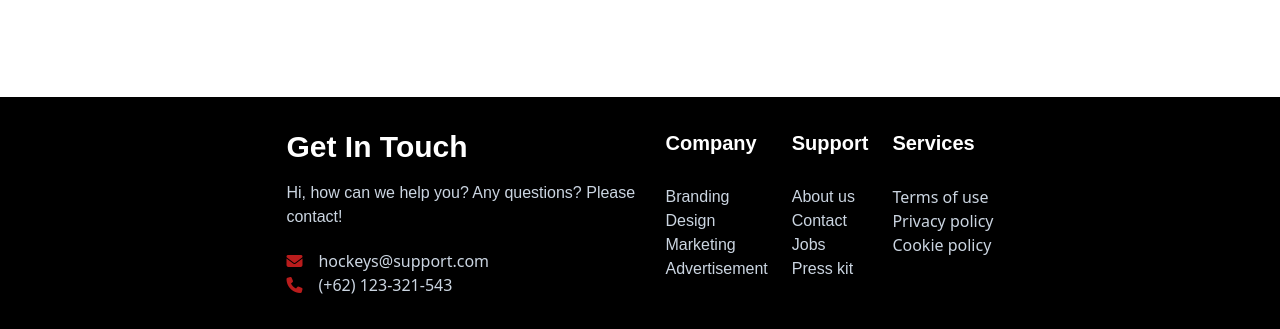
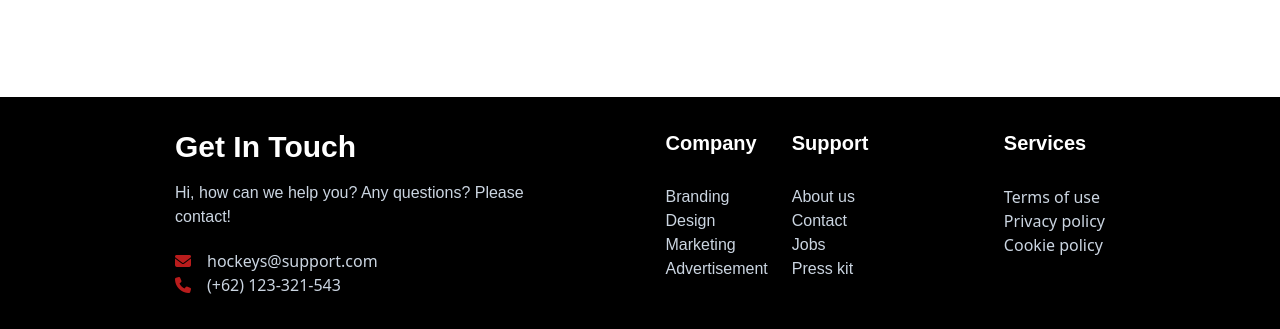
Before and after one commit to Devmdmainuddin/Hockey, a plain HTML site: page index.html in a window 1280 px wide. Shown: the part 6179-6508 px from the top of the page. Drawn offline with nearby package versions, Linux system fonts and the light colour scheme.

Commit message:
footer design change

```diff
--- a/index.html
+++ b/index.html
@@ -454,7 +454,7 @@
       </main>
 
       <footer class="bg-black text-slate-300 ">
-        <div class="flex justify-center items-center md:items-start flex-col md:flex-row md:gap-6 gap-10 p-10 bg-base-200 text-base-content mt-[100px] text-slate-300 bg-black max-w-[1440px] py-8 lg:mx-[135px] mx-5">
+        <div class="flex justify-center md:justify-between items-center md:items-start flex-col md:flex-row md:gap-6 gap-10 p-10 bg-base-200 text-base-content mt-[100px] text-slate-300 bg-black max-w-[1440px] py-8 lg:mx-[135px] mx-5">
           <aside class="md:w-[355px] w-full flex md:block flex-col justify-center items-center md:items-start">
             <header class="text-3xl font-extrabold text-white mb-4 font-Manrope">Get In Touch</header>
             <p class="font-Manrope">Hi, how can we help you?
```
